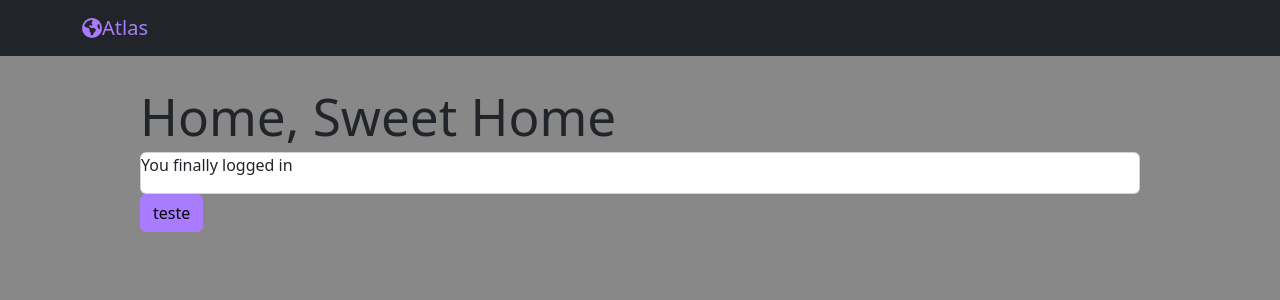
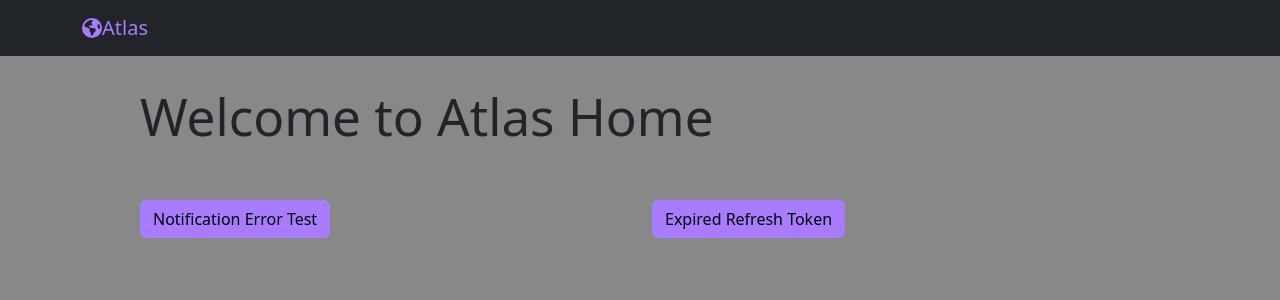
Before and after one commit to higorcraco/atlas, a React (Vite) app in the folder web/: page / in a window 1280 px wide. Shown: the top 300 px of the page. Built offline with nearby package versions, Linux system fonts and the light colour scheme; sample sign-in values are in the browser's storage.

Commit message:
implemented new functions in Home

```diff
--- a/web/src/pages/Home.tsx
+++ b/web/src/pages/Home.tsx
@@ -1,14 +1,45 @@
-import { Button, Card } from "react-bootstrap";
+import { Button, Col, Row } from "react-bootstrap";
+import { useAuth } from "../config/AuthContext";
 import { alertError } from "../config/Notification";
 
 const Home = () => {
+  const { refreshToken, setLoggedUser, loggedUser } = useAuth();
+
+  const handleExpiredRefreshToken = async () => {
+    const actualLoggedUser = { ...loggedUser };
+
+    setLoggedUser({
+      username: "master",
+      acessToken:
+        "eyJ0eXAiOiJKV1QiLCJhbGciOiJIUzI1NiJ9.eyJzdWIiOiJtYXN0ZXIiLCJyb2xlcyI6WyJBRE1JTiIsIkNPTU1PTl9VU0VSIiwiTUFOQUdFUiJdLCJpc3MiOiJodHRwOi8vbG9jYWxob3N0OjgwODAiLCJleHAiOjE3MjQ0MzEzMzUsImlhdCI6MTcyNDQyNzczNX0.fjaEOWMN8m0zfecOA6myoLWir2mp60bOxsZRMz9QYkY",
+      refreshToken:
+        "eyJ0eXAiOiJKV1QiLCJhbGciOiJIUzI1NiJ9.eyJzdWIiOiJtYXN0ZXIiLCJyb2xlcyI6WyJBRE1JTiIsIkNPTU1PTl9VU0VSIiwiTUFOQUdFUiJdLCJpc3MiOiJodHRwOi8vbG9jYWxob3N0OjgwODAiLCJleHAiOjE3MjQ0MzEzMzUsImlhdCI6MTcyNDQyNzczNX0.fjaEOWMN8m0zfecOA6myoLWir2mp60bOxsZRMz9QYkY",
+    });
+
+    try {
+      await refreshToken();
+    } finally {
+      setLoggedUser(actualLoggedUser);
+    }
+  };
+
   return (
     <>
-      <h1>Home, Sweet Home</h1>
-      <Card>
-        <p>You finally logged in</p>
-      </Card>
-      <Button onClick={() => alertError("teste")}>teste</Button>
+      <Row>
+        <h1>Welcome to Atlas Home</h1>
+      </Row>
+      <Row className="mt-5">
+        <Col>
+          <Button onClick={() => alertError("teste")}>
+            Notification Error Test
+          </Button>
+        </Col>
+        <Col>
+          <Button onClick={handleExpiredRefreshToken}>
+            Expired Refresh Token
+          </Button>
+        </Col>
+      </Row>
     </>
   );
 };
```
